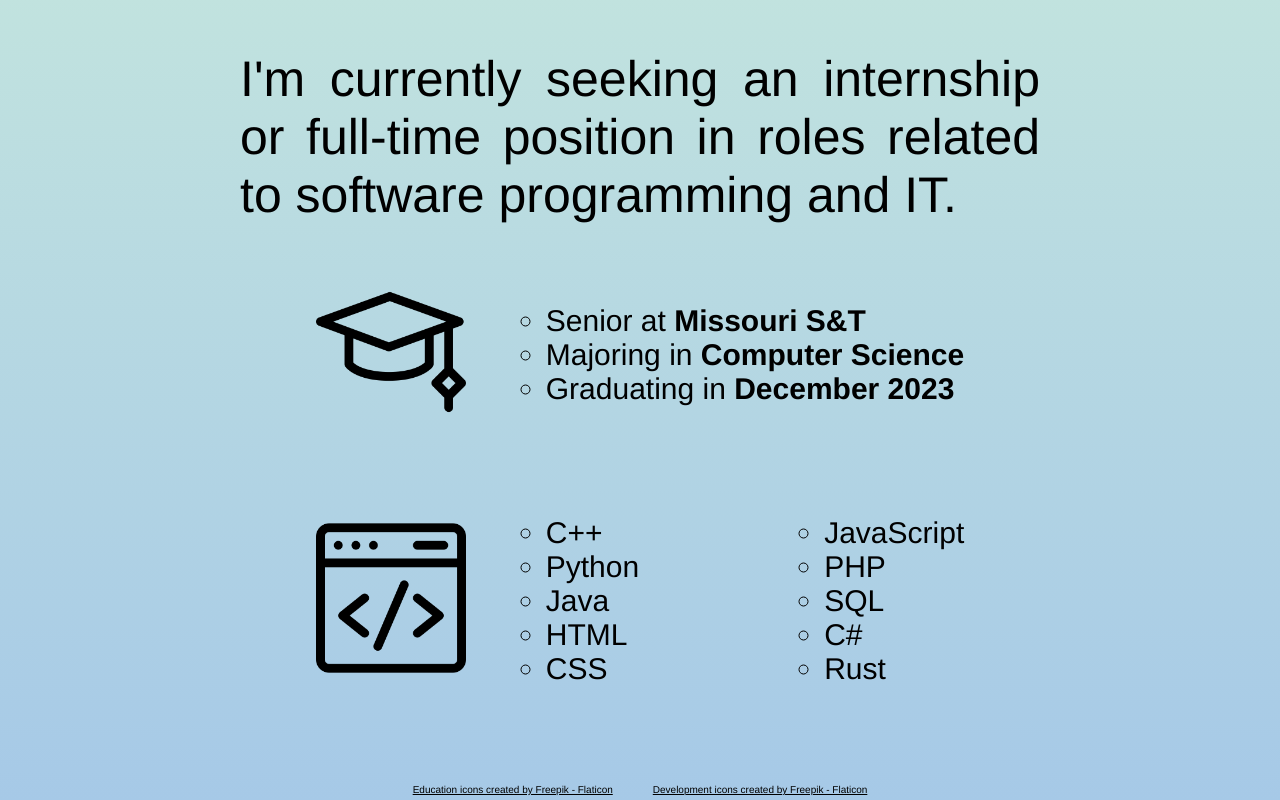
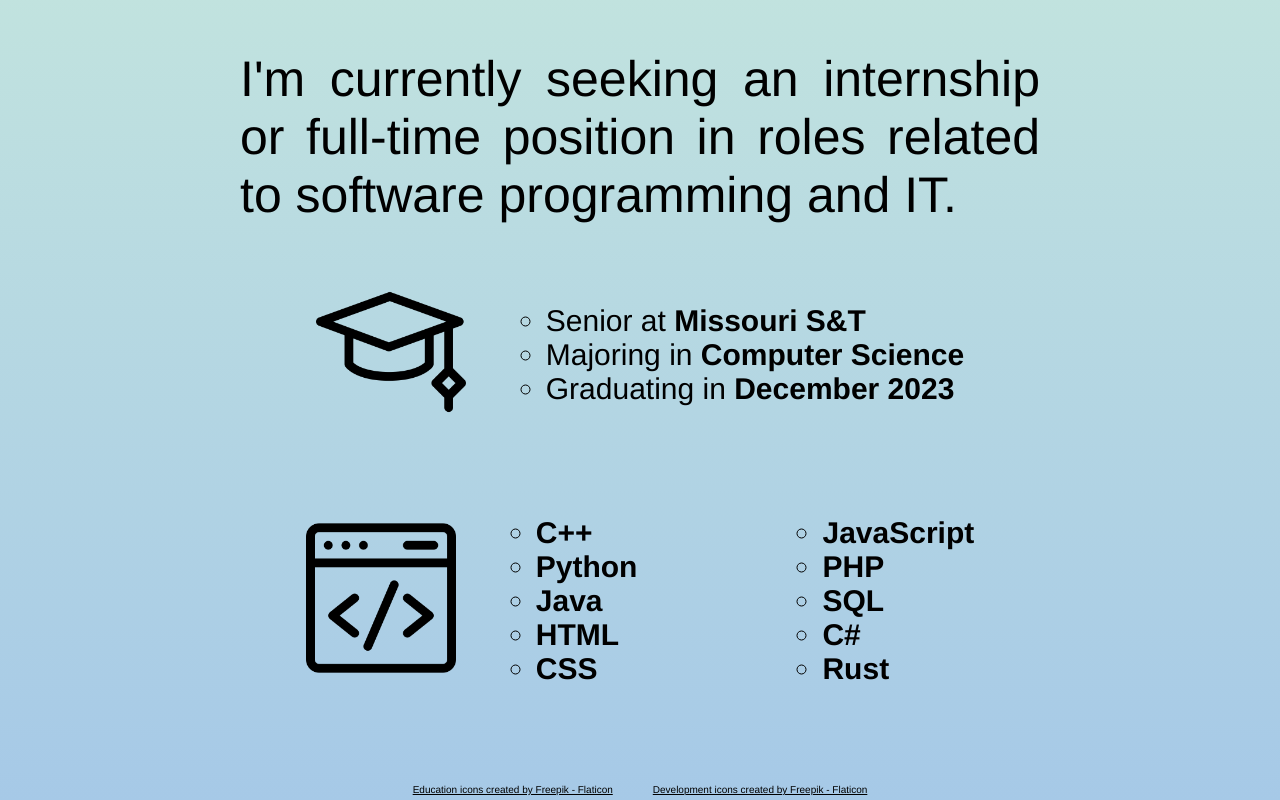
Before and after one commit to Rayan-Kou/My-Website, a React (Create React App) app: page / in a window 1280 px wide. Shown: the part 395-1195 px from the top of the page. Built offline with nearby package versions, Linux system fonts and the light colour scheme.

Commit message:
Minor aesthetic change

```diff
--- a/src/App.js
+++ b/src/App.js
@@ -55,20 +55,24 @@ function App() {
           </div>
           <div className="content-item" style={{ marginRight: '125px' }}>
             <ul>
+              <b>
                 <li>C++</li>
                 <li>Python</li>
                 <li>Java</li>
                 <li>HTML</li>
                 <li>CSS</li>
+              </b>
             </ul>
           </div>
           <div className="content-item">
             <ul>
+              <b>
                 <li>JavaScript</li>
                 <li>PHP</li>
                 <li>SQL</li>
                 <li>C#</li>
                 <li>Rust</li>
+              </b>
             </ul>
           </div>
         </div>
```
Lines whose indentation alone changed are shown as unchanged.
